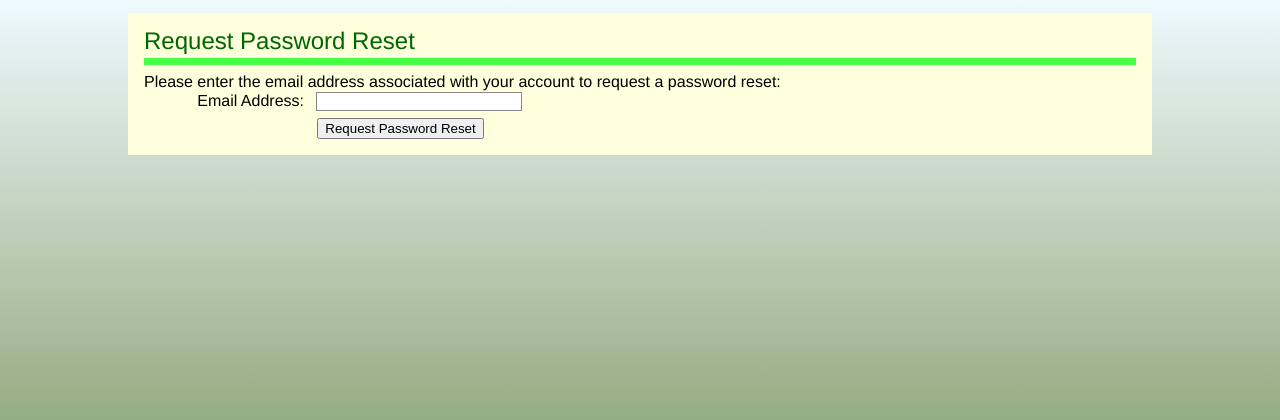
After one commit to TheLetterN/sgs-flask, a Flask app: page /auth/reset_password in a window 1280 px wide. The commit adds this page. Shown: the top 420 px of the page. Run offline with Flask 2, Linux system fonts and the light colour scheme.

Commit message:
Added ability for users to reset their passwords should they lose or forget them.

```diff
--- a/app/auth/forms.py
+++ b/app/auth/forms.py
@@ -66,8 +66,34 @@ class ResendConfirmationForm(Form):
     def validate_email(self, field):
         user = User.query.filter_by(email=field.data).first()
         if user is None:
-            raise ValidationError('No account associated with this email '
-                                  'address!')
+            raise ValidationError('There is no account associated with this '
+                                  'email address!')
         elif user.confirmed is True:
             raise ValidationError('The account associated with this email '
                                   'address has already been confirmed!')
+
+
+class ResetPasswordForm(Form):
+    email = StringField(
+        'Email Address',
+        validators=[Email(), InputRequired(), Length(1, 254)])
+    password1 = PasswordField(
+        'New Password',
+        validators=[InputRequired(), Length(1, 64)])
+    password2 = PasswordField(
+        'Confirm Password',
+        validators=[EqualTo('password1', message='Passwords must match!')])
+    submit = SubmitField('Reset Password')
+
+
+class ResetPasswordRequestForm(Form):
+    email = StringField(
+        'Email Address',
+        validators=[Email(), InputRequired(), Length(1, 254)])
+    submit = SubmitField('Request Password Reset')
+
+    def validate_email(self, field):
+        user = User.query.filter_by(email=field.data).first()
+        if user is None:
+            raise ValidationError('There is no account associated with this '
+                                  'email address!')
--- a/app/auth/views.py
+++ b/app/auth/views.py
@@ -1,8 +1,10 @@
 from flask import flash, redirect, render_template, request, url_for
-from flask.ext.login import login_required, login_user, logout_user
+from flask.ext.login import current_user, login_required, login_user, \
+    logout_user
 from app import db
 from . import auth
-from .forms import LoginForm, RegistrationForm, ResendConfirmationForm
+from .forms import LoginForm, RegistrationForm, ResendConfirmationForm, \
+    ResetPasswordForm, ResetPasswordRequestForm
 from .models import get_user_from_confirmation_token, User
 
 
@@ -86,3 +88,39 @@ def resend():
         flash('Confirmation email sent to {0}.'.format(form.email.data))
         return redirect(url_for('main.index'))
     return render_template('auth/resend.html', form=form)
+
+
+@auth.route('/reset_password', methods=['GET', 'POST'])
+def reset_password_request():
+    if not current_user.is_anonymous():
+        flash('Error: You are already logged in!')
+        return redirect(url_for('main.index'))  # TODO: redirect to profile
+    form = ResetPasswordRequestForm()
+    if form.validate_on_submit():
+        user = User.query.filter_by(email=form.email.data).first()
+        user.send_reset_password_email()
+        flash('An email with instructions for resetting your password has ' +
+              'been sent to {0}.'.format(form.email.data))
+        return redirect(url_for('main.index'))
+    return render_template('auth/reset_password_request.html', form=form)
+
+
+@auth.route('/reset_password/<token>', methods=['GET', 'POST'])
+def reset_password(token):
+    if not current_user.is_anonymous():
+        return redirect(url_for('main.index'))  # TODO: redirect to profile
+    form = ResetPasswordForm()
+    if form.validate_on_submit():
+        user = User.query.filter_by(email=form.email.data).first()
+        if user is None:
+            flash('Error: wrong email address!')
+            return redirect(url_for('main.index'))  # TODO: redirect better
+        if user.reset_password(token, form.password1.data):
+            flash('New password set, you may now use it to log in!')
+            return redirect(url_for('auth.login'))
+        else:
+            flash('Error: Reset token is too old or invalid! If you still '
+                  'need to reset your password, please try again using the '
+                  'form below: ')
+            return redirect(url_for('auth.reset_password_request'))
+    return render_template('auth/reset_password.html', form=form, token=token)
--- /dev/null
+++ b/app/templates/auth/email/reset_password.html
@@ -0,0 +1,6 @@
+<p>Dear Swallowtail Garden Seeds user,</p>
+<p>You are recieving this email because a request has been made to reset the password for your account at {{ url_for('main.index', _external=True) }}. If you wish to reset your password, you may do so by following this link:</p>
+</p><a href="{{ url_for('auth.reset_password', token=token, _external=True) }}">{{ url_for('auth.reset_password', token=token, _external=True) }}</a></p>
+<p>If you did not make this request, you can safely ignore this email.</p>
+<p>We hope to see you again soon,</p>
+<p>The Swallowtail Garden Seeds Team</p>
--- /dev/null
+++ b/app/templates/auth/reset_password_request.html
@@ -0,0 +1,29 @@
+{% extends "main/base.html" %}
+
+<!-- head needs 2 indents -->
+{% block head %}
+        <title>Request Password Reset</title>
+        <meta name="robots" content="noindex, nofollow">
+{% endblock %}
+
+<!-- body needs 2 indents -->
+{% block body %}
+        <h1>Request Password Reset</h1>
+        {% include "main/flashed.html" %}
+        <p>Please enter the email address associated with your account to request a password reset: </p>
+        <form method="POST" action="{{ url_for('auth.reset_password_request') }}">
+            <ol>
+                <li>
+                    {{ form.hidden_tag() }}
+                    {{ form.email.label }}
+                    {{ form.email }}
+                    {% for error in form.email.errors %}
+                    <span class="error">{{ error }}</span>
+                    {% endfor %}
+                </li>
+                <li>
+                    {{ form.submit }}
+                </li>
+            </ol>
+        </form>
+{% endblock %}
--- a/app/templates/main/index.html
+++ b/app/templates/main/index.html
@@ -8,11 +8,7 @@
 
 <!-- body needs 2 indents -->
 {% block body %}
-        {% with messages = get_flashed_messages() %}
-        {% for message in messages %}
-        <div class="flashed_message">{{ message }}</div>
-        {% endfor %}
-        {% endwith %}
+        {% include "main/flashed.html" %}
         <p>In Soviet Russia, website visits YOU!</p>
         <p>
 
```
Also changed, not shown: app/auth/models.py (+22 -0 lines), app/templates/auth/email/reset_password.txt (added, +13 -0 lines), app/templates/auth/reset_password.html (added, +40 -0 lines), tests/fast_tests/test_auth_models.py (+10 -0 lines).
